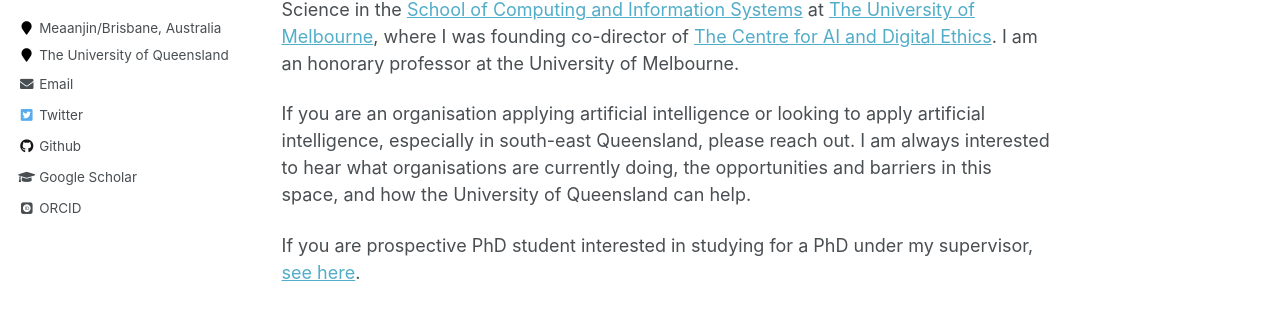
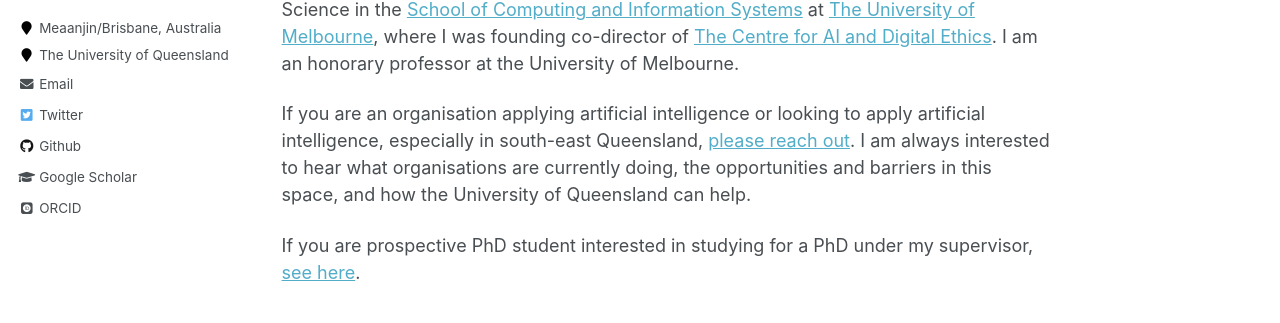
Before and after one commit to uqtmiller/uqtmiller.github.io, a Jekyll site: the page built from _pages/about.md, in a window 1280 px wide and 900 px high. Shown: the part 400-723 px from the top of the window. Built offline with Jekyll 4.4.1, drawn with Linux system fonts in a browser that asks for light colours; some web fonts are replaced; part of the change alters nothing that is shown.

```diff
--- a/_pages/about.md
+++ b/_pages/about.md
@@ -15,7 +15,7 @@ I have done work on areas including explainable AI, human-AI planning, and human
 
 Prior to my appointment at The University of Queensland, I was a Professor of Computer Science in the [School of Computing and Information Systems](https://cis.unimelb.edu.au) at [The University of Melbourne](https://www.unimelb.edu.au), where I was founding co-director of [The Centre for AI and Digital Ethics](https://www.unimelb.edu.au/caide). I am an honorary professor at the University of Melbourne.
 
-If you are an organisation applying artificial intelligence or looking to apply artificial intelligence, especially in south-east Queensland, please reach out. I am always interested to hear what organisations are currently doing, the opportunities and barriers in this space, and how the University of Queensland can help.
+If you are an organisation applying artificial intelligence or looking to apply artificial intelligence, especially in south-east Queensland, [please reach out](mailto:timothy.miller@uq.edu.au). I am always interested to hear what organisations are currently doing, the opportunities and barriers in this space, and how the University of Queensland can help.
 
 If you are prospective PhD student interested in studying for a PhD under my supervisor, [see here](https://uqtmiller.github.io/students/).
 
```
